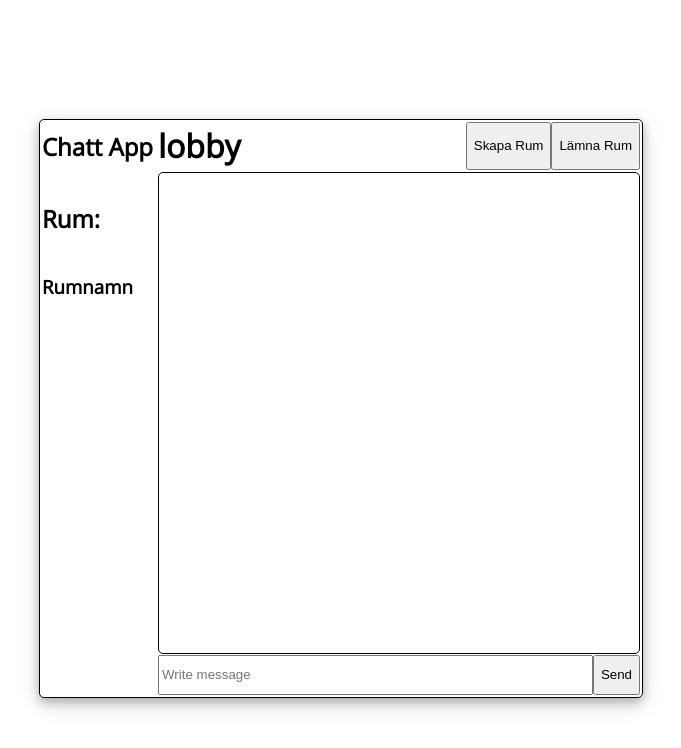
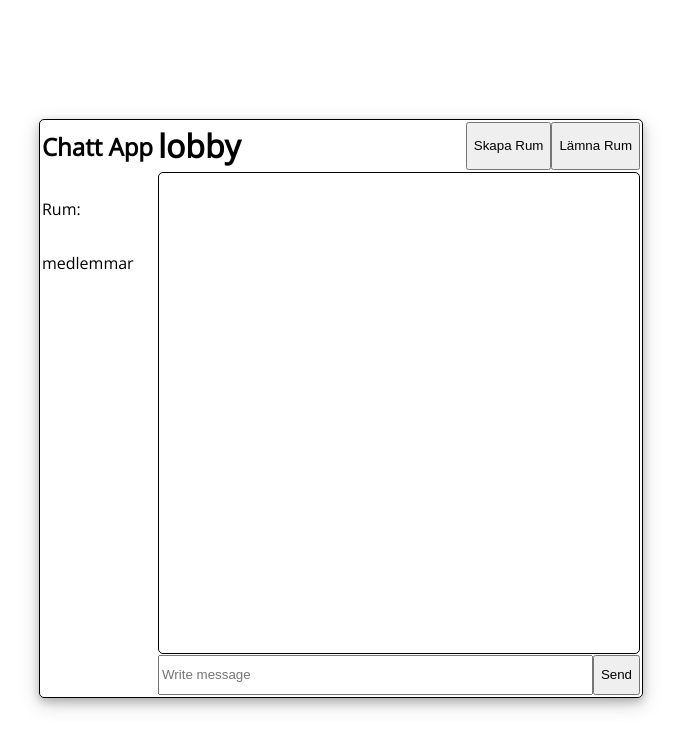
Before and after one commit to Cappeloow/ReactChatApp, a React (Vite) app in the folder client/: page /lobby in a window 1280 px wide. Shown: the top 748 px of the page, without its empty margins (299-980 px from the left). Built offline with nearby package versions, Linux system fonts and the light colour scheme; a web font is replaced by a local one.

Commit message:
need to remove when i enter a new room

```diff
--- a/client/src/components/ChatBar.tsx
+++ b/client/src/components/ChatBar.tsx
@@ -9,15 +9,22 @@ function ChatBar({}: Props) {
   return (
     <aside>
       <h1>Chatt App</h1>
-      <h2>
+      <p>
         Rum:
         {roomList.map((room, i) => (
           <ul key={i}>
-            <li onClick={() => setRoom(room)}>{room.name}</li>
+            <li onClick={() => setRoom(room.name)}>{room.name}</li>
           </ul>
         ))}
-      </h2>
-      <h3>Rumnamn</h3>
+      </p>
+      <p>medlemmar</p>
+      <div>
+        {roomList.map((room, i) => (
+          <ul key={i}>
+            <li>{room.participants}</li>
+          </ul>
+        ))}
+      </div>
     </aside>
   );
 }
--- a/client/src/context/ChatContext.tsx
+++ b/client/src/context/ChatContext.tsx
@@ -40,8 +40,8 @@ interface Message {
 }
 
 interface Room {
+  name: "";
   participants: string[];
-  messages: Message[];
 }
 
 const socket = io("http://localhost:3000/", { autoConnect: false });
@@ -51,7 +51,7 @@ const ChatProvider = ({ children }: PropsWithChildren) => {
   const [username, setUsername] = useState("");
   const [room, setRoom] = useState("lobby");
   const [messages, setMessages] = useState<Message[]>([]);
-  const [roomList, setRoomList] = useState([]);
+  const [roomList, setRoomList] = useState<Room[]>([]);
   const connectToServer = (username: string) => {
     socket.connect();
     setRoom("lobby");
```
Also changed, not shown: 1 other file (tests, documents, lock files or other folders).
